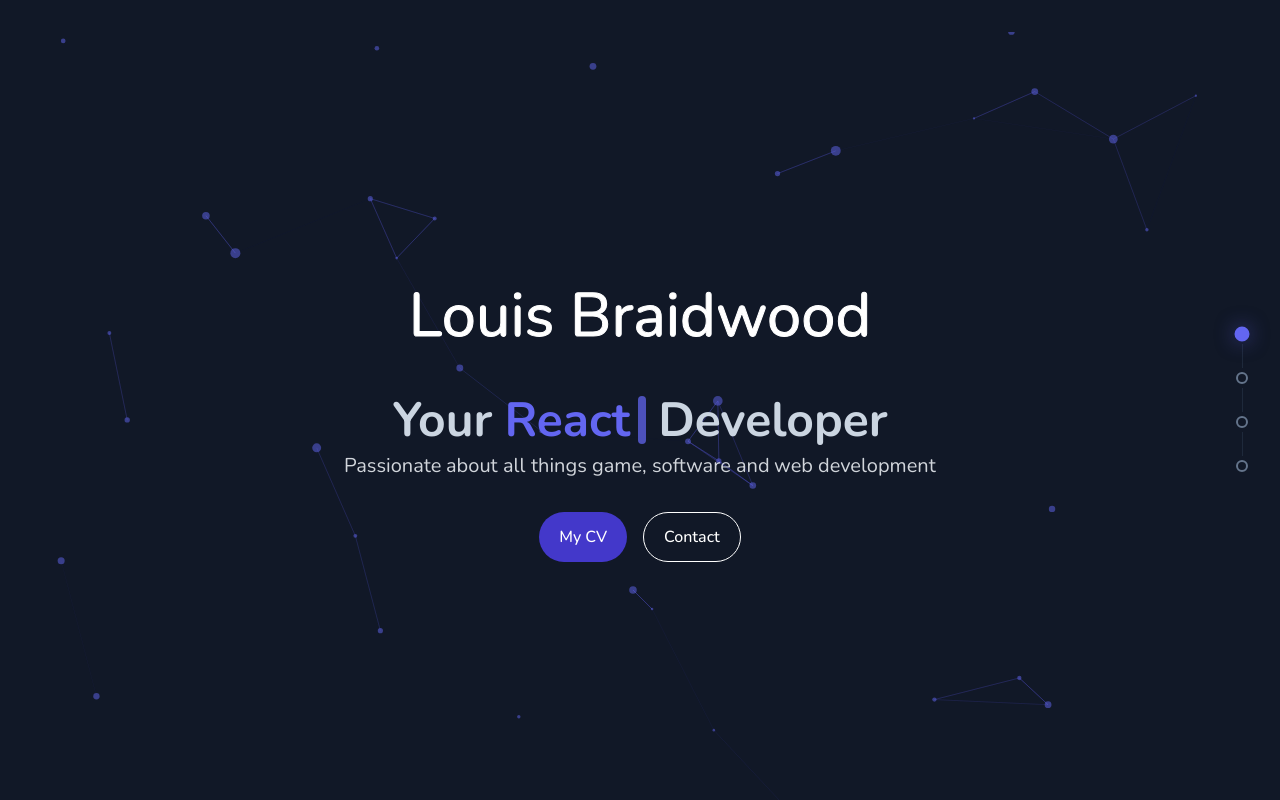
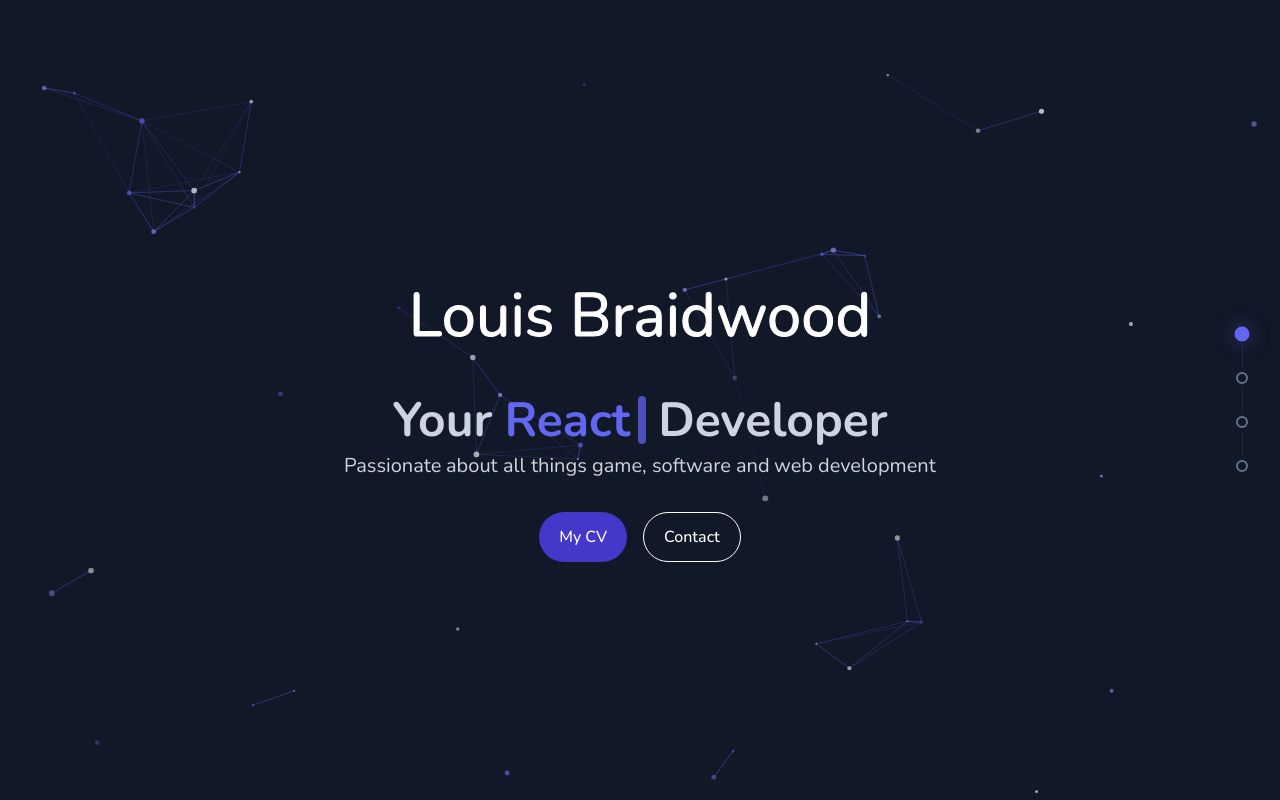
Before and after one commit to LouisDevelopment/react-portfolio, a Next.js app: page / in a window 1280 px wide. Built offline with nearby package versions, Linux system fonts and the light colour scheme.

Commit message:
Improve particle performance and add satisfying visual effect

```diff
--- a/src/app/components/BackgroundParticles.tsx
+++ b/src/app/components/BackgroundParticles.tsx
@@ -20,33 +20,73 @@
         () => ({
             fullScreen: false,
             background: {
-                color: { value: "#111827" }, // bg-gray-900
+                color: { value: "transparent" },
             },
             fpsLimit: 120,
+            interactivity: {
+                events: {
+                    onClick: {
+                        enable: true,
+                        mode: "push",
+                    },
+                    onHover: {
+                        enable: true,
+                        mode: "grab",
+                    },
+                },
+                modes: {
+                    push: {
+                        quantity: 4,
+                    },
+                    grab: {
+                        distance: 140,
+                        links: {
+                            opacity: 1,
+                        },
+                    },
+                },
+            },
             particles: {
-                color: { value: "#6265ef" }, // indigo-300
+                color: {
+                    value: ["#6366f1", "#a78bfa", "#ffffff"],
+                },
                 links: {
-                    color: "#4446a8", // indigo-500
+                    color: "#6366f1", // Indigo-500
                     distance: 150,
                     enable: true,
-                    opacity: 0.5,
+                    opacity: 0.3,
                     width: 1,
                 },
                 move: {
                     direction: MoveDirection.none,
                     enable: true,
-                    outModes: { default: OutMode.out },
+                    outModes: {
+                        default: OutMode.bounce,
+                    },
                     random: false,
-                    speed: 2,
+                    speed: 1,
                     straight: false,
                 },
                 number: {
-                    density: { enable: true },
-                    value: 80,
+                    density: {
+                        enable: true,
+                    },
+                    value: 100,
                 },
-                opacity: { value: 0.5 },
-                shape: { type: "circle" },
-                size: { value: { min: 1, max: 5 } },
+                opacity: {
+                    value: { min: 0.3, max: 0.7 },
+                    animation: {
+                        enable: true,
+                        speed: 1,
+                        sync: false,
+                    },
+                },
+                shape: {
+                    type: "circle",
+                },
+                size: {
+                    value: { min: 1, max: 3 }, // Smaller, sharper particles
+                },
             },
             detectRetina: true,
         }),
@@ -58,7 +98,7 @@
     return (
         <Particles
             id="tsparticles"
-            className="absolute left-0 top-0 h-screen w-full z-0"
+            className="absolute left-0 top-0 h-full w-full z-0 pointer-events-none" // pointer-events-none ensures it doesn't block clicks unless you specifically want interaction
             options={options}
         />
     );
```
